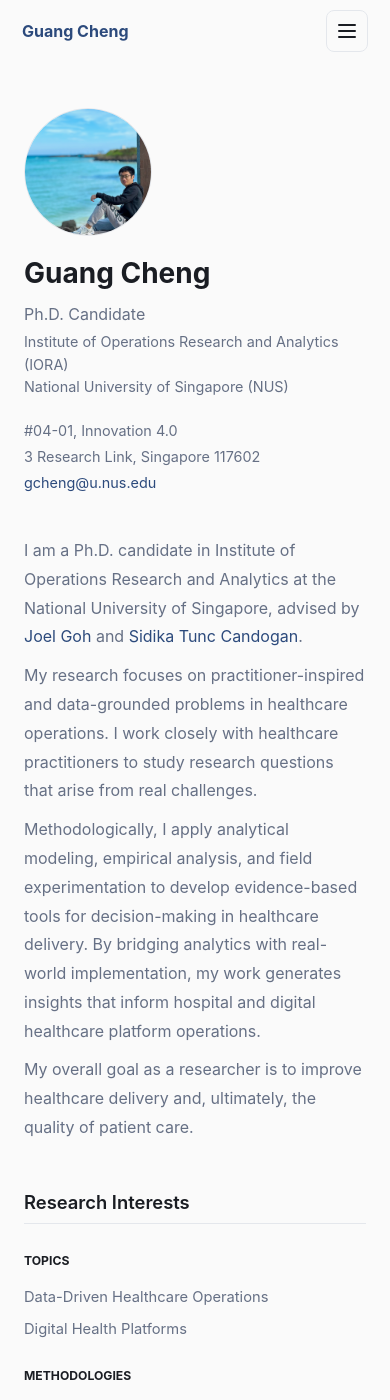
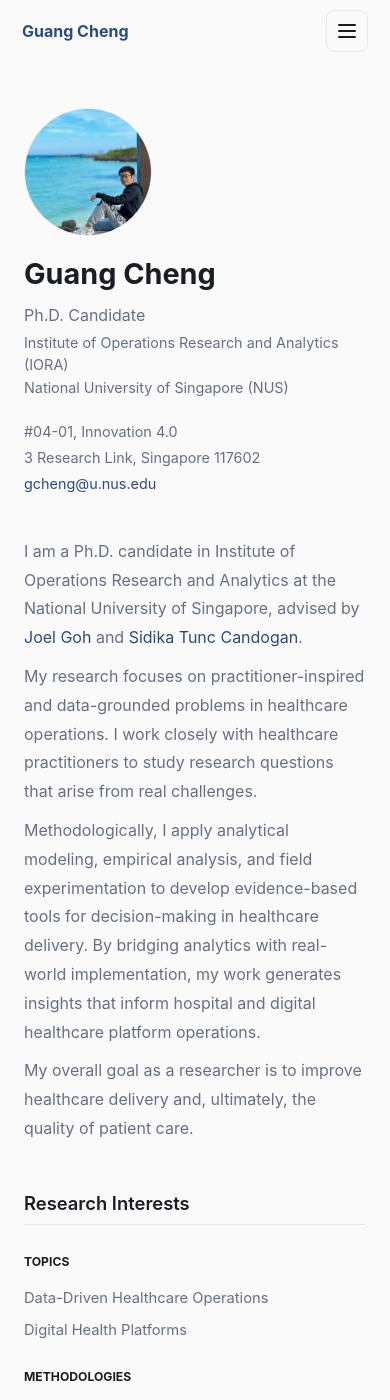
Before and after one commit to gcheng-nus/gcheng-nus.github.io, a Jekyll site: the page built from _pages/about.md, in a window 390 px wide and 1400 px high. Built offline with Jekyll 4.4.1, drawn with Linux system fonts in a browser that asks for light colours.

Commit message:
name font szie

```diff
--- a/assets/css/academic.scss
+++ b/assets/css/academic.scss
@@ -712,7 +712,7 @@ body.academic-site.is-locked {
   }
 
   .hero-name {
-    font-size: 1.75rem;
+    font-size: 1.8rem;
   }
 
   .section-title {
```
